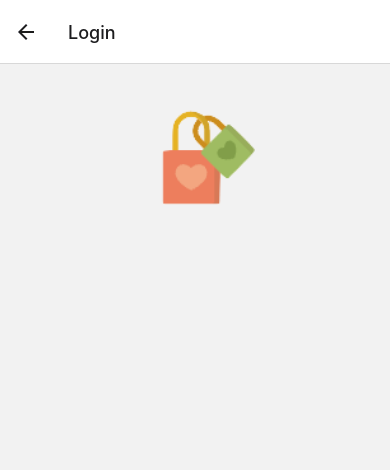
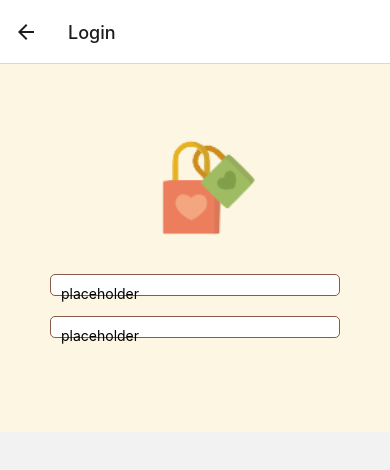
Before and after one commit to T-Wan-Lin/ChillPills-App, a React Native app in the folder ChillPills/: screen /Login in a window 390 px wide. Shown: the top 470 px of the page. Built offline with nearby package versions, Linux system fonts and the light colour scheme.

Commit message:
Login UI

```diff
--- a/ChillPills/Components/CustomInput.js
+++ b/ChillPills/Components/CustomInput.js
@@ -0,0 +1,29 @@
+import React from 'react';
+import {View, Text, TextInput, StyleSheet} from 'react-native'
+
+const CustomInput = () => {
+    return (
+        <View style = {styles.container}>
+            <TextInput placeholder = "placeholder" style ={styles.input} />
+        </View>
+    )
+}
+
+const styles = StyleSheet.create({
+    container: {
+        backgroundColor: '#FFFFFF',
+        width: '100%',
+        height: '7%',
+        borderColor: '#8A584C',
+        borderWidth: 1,
+        borderRadius: 5,
+
+        paddingVertical:10,
+        paddingHorizontal: 10,
+        marginVertical: 10,
+
+    },
+    input: {},
+})
+
+export default CustomInput
--- a/ChillPills/screens/loginScreen.js
+++ b/ChillPills/screens/loginScreen.js
@@ -1,6 +1,7 @@
 import React from 'react';
 import {View, Text, Button, StyleSheet, Image, useWindowDimensions} from 'react-native';
 import Logo from '../assets/loginLogo.png';
+import CustomInput from '../Components/CustomInput';
 
 const loginScreen = () => {
   const {height} = useWindowDimensions();
@@ -8,6 +9,9 @@ const loginScreen = () => {
     <View style={styles.root}>
       <Image source = {Logo} style ={[styles.logo, {height: height * 0.5}]}
       resizeMode = "contain" />
+
+      <CustomInput />
+      <CustomInput />
     </View>
   );
 };
@@ -16,10 +20,11 @@ export default loginScreen;
 
 const styles = StyleSheet.create({
   root: {
-    flex: 1,
+    //flex: 1,
     alignItems: 'center',
     //justifyContent: 'center',
-    padding: 20,
+    padding: 50,
+    backgroundColor: '#FCF6E2',
   },
   logo: {
     width: '70%',
```
